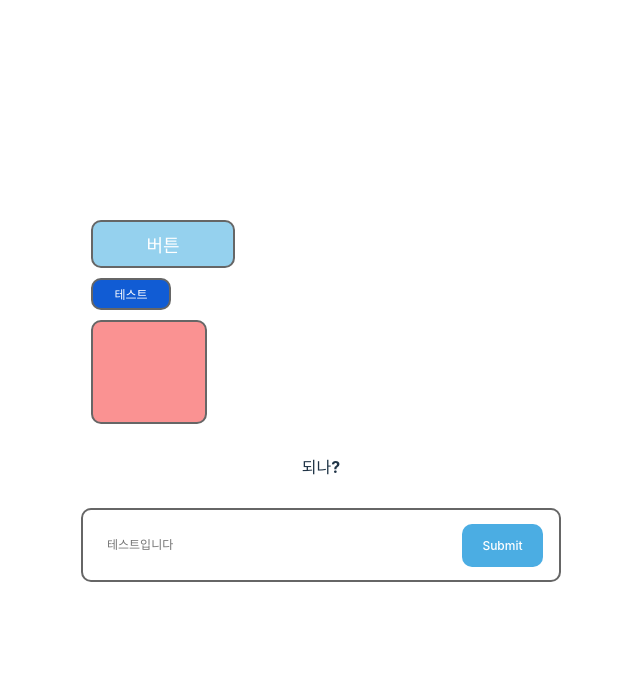
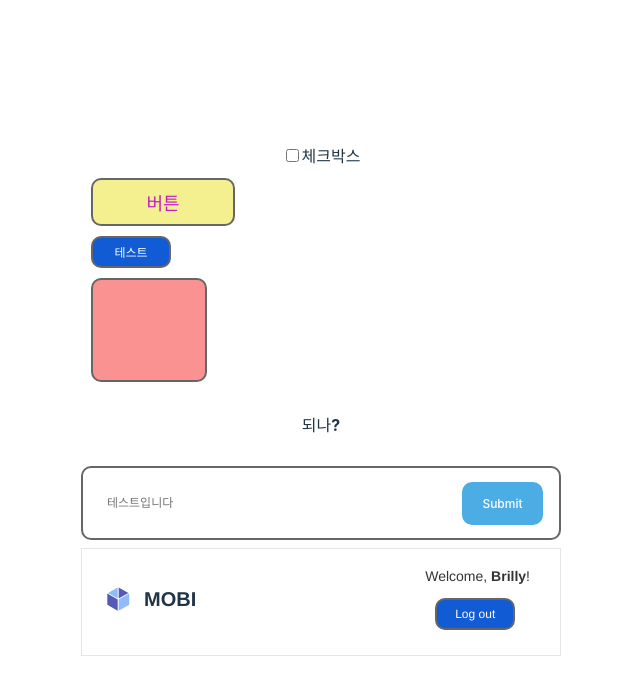
Before and after one commit to mobi-community/mobi-3rd-begginer-2, a React (Vite) app in the folder design-system/: page / in a window 1280 px wide. Shown: the top 694 px of the page, without its empty margins (319-959 px from the left). Built offline with nearby package versions, Linux system fonts and the light colour scheme.

Commit message:
feat: 컴포넌트 추가 및 css 파일 삭제

```diff
--- a/design-system/src/App.tsx
+++ b/design-system/src/App.tsx
@@ -1,13 +1,38 @@
+import { useState } from "react";
 import "./App.css";
 import { Box } from "./components/Box";
 import { Button } from "./components/Button";
+import { Header } from "./components/Header";
 import { Input } from "./components/Input";
 import { COLOR } from "./styled-component/tokens/color";
+import Checkbox from "./components/CheckBox";
 
 function App() {
+  const [isChecked, setIsChecked] = useState(false);
+
+  const user = { name: "Brilly" };
+  const handleLogin = () => {
+    console.log("Login clicked");
+  };
+  const handleLogout = () => {
+    console.log("Logout clicked");
+  };
+  const handleCreateAccount = () => {
+    console.log("Create Account clicked");
+  };
   return (
     <>
-      <Button primary={true} size="large" backgroundColor={COLOR.main.light}>
+      <Checkbox
+        label="체크박스"
+        isChecked={isChecked}
+        onChange={() => setIsChecked(!isChecked)}
+      />
+      <Button
+        primary={true}
+        size="large"
+        backgroundColor={COLOR.sub.base}
+        color={COLOR.palette.purple.weight}
+      >
         버튼
       </Button>
       <Button label="테스트" size="small">
@@ -21,6 +46,12 @@ function App() {
         placeHolder="테스트입니다"
         handleButton={() => {}}
       />
+      <Header
+        user={user}
+        onLogin={handleLogin}
+        onLogout={handleLogout}
+        onCreateAccount={handleCreateAccount}
+      />
     </>
   );
 }
--- a/design-system/src/components/Button.tsx
+++ b/design-system/src/components/Button.tsx
@@ -10,6 +10,7 @@ interface ButtonProps {
   primary?: boolean;
   label?: string;
   backgroundColor?: string;
+  color?: string;
   size?: "small" | "medium" | "large";
   onClick?: () => void;
 }
@@ -21,7 +22,7 @@ export const Button = styled.button<ButtonProps>`
   display: flex;
   justify-content: center;
   align-items: center;
-  color: ${COLOR.grayScale.gray_0};
+  color: ${({ color }) => color || COLOR.grayScale.gray_0};
   background-color: ${({ backgroundColor }) =>
     backgroundColor || COLOR.main.weight};
 
@@ -51,6 +52,7 @@ ${({ size }) =>
 
 
    &:hover {
-    background-color: ${COLOR.sub.light};
+    color: ${COLOR.main.weight};
+    background-color: ${COLOR.main.light};
   }
 `;
--- /dev/null
+++ b/design-system/src/components/CheckBox.tsx
@@ -0,0 +1,16 @@
+type CheckboxProps = {
+  label: string;
+  isChecked: boolean;
+  onChange: () => void;
+};
+
+const Checkbox = ({ label, isChecked, onChange }: CheckboxProps) => {
+  return (
+    <label>
+      <input type="checkbox" checked={isChecked} onChange={onChange} />
+      <span>{label}</span>
+    </label>
+  );
+};
+
+export default Checkbox;
--- a/design-system/src/components/Header.tsx
+++ b/design-system/src/components/Header.tsx
@@ -1,7 +1,6 @@
-import React from 'react';
-
-import { Button } from './Button';
-import './header.css';
+import React from "react";
+import styled from "styled-components";
+import { Button } from "./Button";
 
 type User = {
   name: string;
@@ -14,11 +13,44 @@ interface HeaderProps {
   onCreateAccount: () => void;
 }
 
-export const Header = ({ user, onLogin, onLogout, onCreateAccount }: HeaderProps) => (
-  <header>
-    <div className="storybook-header">
+const StyledHeader = styled.header`
+  font-family: "Nunito Sans", "Helvetica Neue", Helvetica, Arial, sans-serif;
+  border: 1px solid rgba(0, 0, 0, 0.1);
+  padding: 15px 20px;
+  display: flex;
+  align-items: center;
+  justify-content: space-between;
+`;
+
+const HeaderTitle = styled.h1`
+  font-weight: 700;
+  font-size: 20px;
+  line-height: 1;
+  margin: 6px 0 6px 10px;
+  display: inline-block;
+  vertical-align: top;
+`;
+
+const WelcomeMessage = styled.span`
+  color: #333;
+  font-size: 14px;
+  margin-right: 10px;
+`;
+
+export const Header = ({
+  user,
+  onLogin,
+  onLogout,
+  onCreateAccount,
+}: HeaderProps) => (
+  <StyledHeader>
     <div>
-        <svg width="32" height="32" viewBox="0 0 32 32" xmlns="http://www.w3.org/2000/svg">
+      <svg
+        width="32"
+        height="32"
+        viewBox="0 0 32 32"
+        xmlns="http://www.w3.org/2000/svg"
+      >
         <g fill="none" fillRule="evenodd">
           <path
             d="M10 0h12a10 10 0 0110 10v12a10 10 0 01-10 10H10A10 10 0 010 22V10A10 10 0 0110 0z"
@@ -34,23 +66,31 @@ export const Header = ({ user, onLogin, onLogout, onCreateAccount }: HeaderProps
           />
         </g>
       </svg>
-        <h1>Acme</h1>
+      <HeaderTitle>MOBI</HeaderTitle>
     </div>
     <div>
       {user ? (
         <>
-            <span className="welcome">
+          <WelcomeMessage>
             Welcome, <b>{user.name}</b>!
-            </span>
-            <Button size="small" onClick={onLogout} label="Log out" />
+          </WelcomeMessage>
+          <Button size="small" onClick={onLogout}>
+            Log out{" "}
+          </Button>
         </>
       ) : (
         <>
-            <Button size="small" onClick={onLogin} label="Log in" />
-            <Button primary size="small" onClick={onCreateAccount} label="Sign up" />
+          <Button size="small" onClick={onLogin}>
+            Log in{" "}
+          </Button>
+          <Button
+            primary
+            size="small"
+            onClick={onCreateAccount}
+            label="Sign up"
+          ></Button>
         </>
       )}
     </div>
-    </div>
-  </header>
+  </StyledHeader>
 );
```
Also changed, not shown: design-system/src/css/header.css (deleted, +0 -32 lines). Lines whose indentation alone changed are shown as unchanged.
